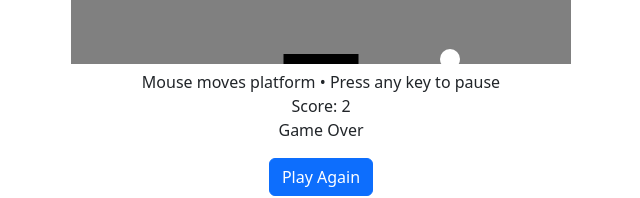
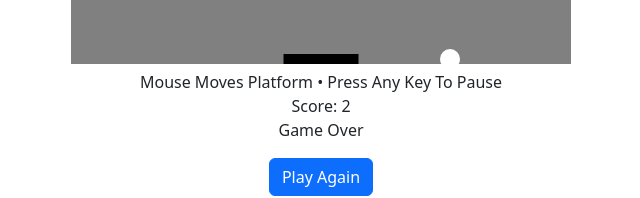
Before and after one commit to brucen2/react-brick-breaker, a React (Vite) app: page / in a window 1280 px wide. Shown: the part 420-618 px from the top of the page, without its empty margins (319-959 px from the left). Built offline with nearby package versions, Linux system fonts and the light colour scheme.

Commit message:
Updated Interface

```diff
--- a/src/components/BrickBreaker.tsx
+++ b/src/components/BrickBreaker.tsx
@@ -273,7 +273,7 @@ function BrickBreaker() {
         onMouseMove={handleMouseMove}
       />
       <p>
-        Mouse moves platform &bull; Press any key to pause
+        Mouse Moves Platform &bull; Press Any Key To Pause
         <br />
         Score: {score}
         <br />
```
